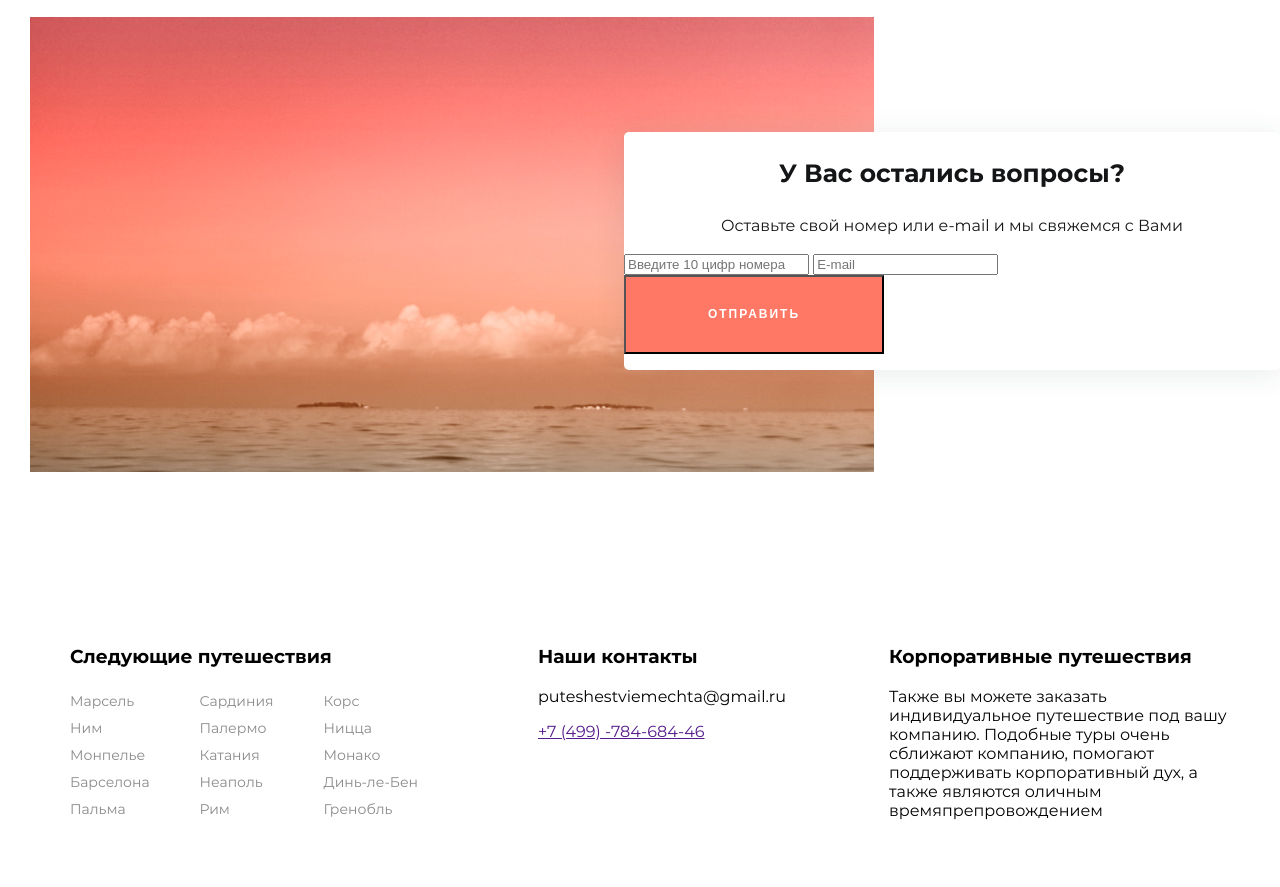
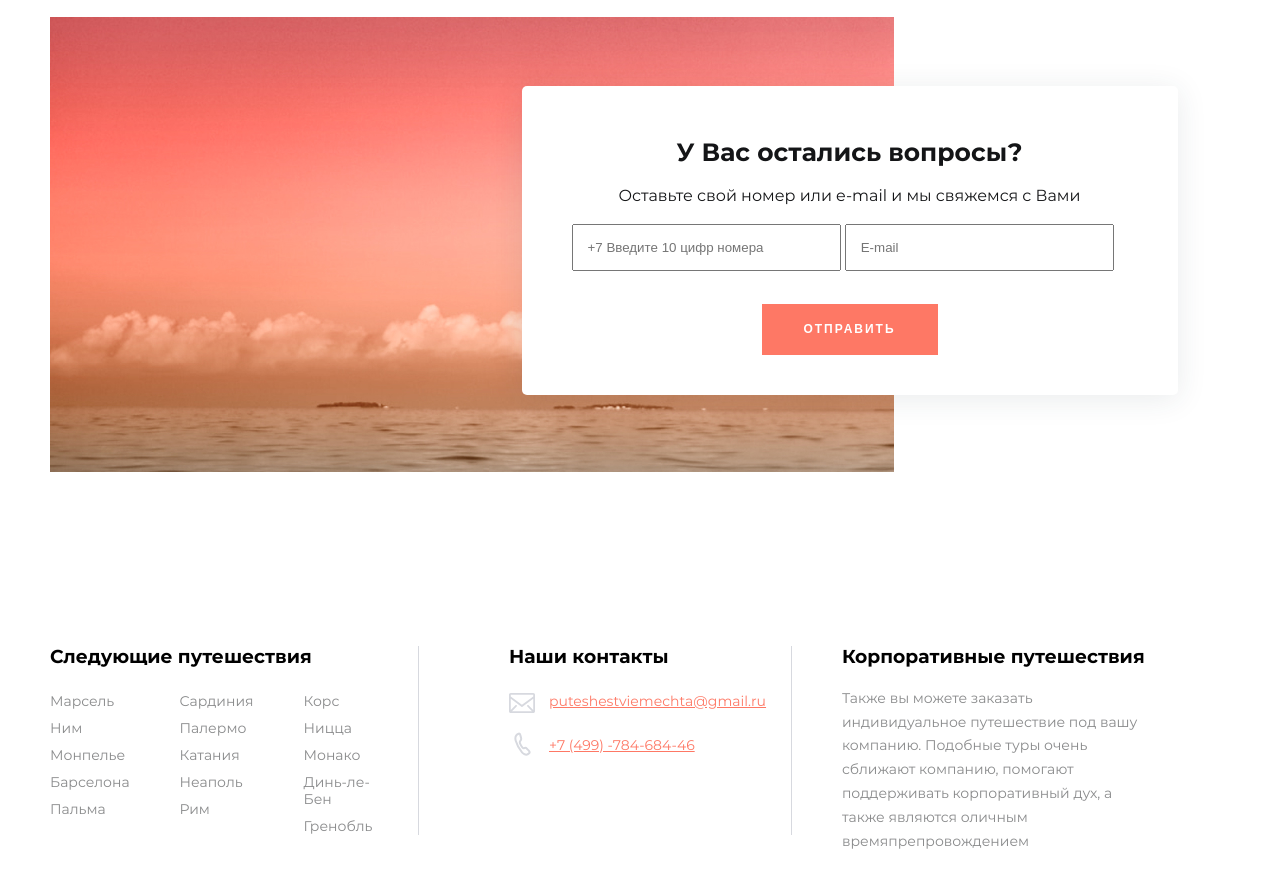
Before and after one commit to anddinara/2020-09-11-eurotrip, a website: page source/index.html in a window 1280 px wide. Shown: the part 3780-4667 px from the top of the page. Drawn offline with nearby package versions, Linux system fonts and the light colour scheme; files that its build step writes are made by us from their sources.

Commit message:
Desktop: service-list, feedback, footer

```diff
--- a/source/index.html
+++ b/source/index.html
@@ -213,8 +213,14 @@
             <div class="prices__info">
               <h2 class="prices__title" id="prices">Цены</h2>
               <p class="prices__text">Специально для Вас  мы разработали 2 пакета цен с разными условиями, отталкиваясь от Ваших потребностей и возможностей. Выберите для себя лучший вариант отпуска и отдохните на все 100%!</p>
-              <span class="prices__contact">Свяжитесь с нами</span><br>
-              <a class="prices__tel" href="">+7 (499)-784-684-46</a>
+              <p class="prices__contact">Свяжитесь с нами</p>
+              <a class="prices__tel" href="">
+
+                <svg class="prices__icon" width="30" height="30" viewBox="0 0 30 30" fill="none" xmlns="http://www.w3.org/2000/svg">
+                <path d="M7.39635 8.62432C7.31179 7.42623 7.57753 6.24606 8.28114 5.29684C8.89115 4.43632 9.68536 3.96636 10.6426 3.69172C11.4489 3.4525 11.9774 3.74561 12.2099 4.64204C12.5421 5.98224 13.0162 7.3225 13.1884 8.73361C13.2427 9.35485 12.8411 10.2332 12.4062 10.6856C11.3161 11.7589 11.5426 12.5399 12.37 14.1643C12.6267 14.6881 13.0344 15.5934 13.8286 16.7919C14.656 17.9992 15.0939 18.6472 16.1569 18.0975C17.3376 17.5035 18.1983 17.8855 19.0891 18.8444C19.6931 19.5369 20.3574 20.1318 20.9614 20.8243C21.8341 21.8542 21.7949 22.5641 21.1124 23.2915C19.8833 24.6309 17.854 25.0736 16.3441 24.1766C15.5106 23.6881 14.6802 23.0487 14.0188 22.303C11.1047 18.9825 9.00291 15.1212 7.73759 10.7632C7.53526 10.0265 7.44165 9.28104 7.39635 8.62432Z" stroke="#FE8978" stroke-width="2" stroke-miterlimit="10"/>
+                </svg>
+
+              +7 (499)-784-684-46</a>
             </div>
             <section class="prices__description service-list">
               <h3 class="service-list__title">Комплексный</h3>
@@ -248,11 +254,10 @@
           <div class="feedback__block">
             <h3 class="feedback__title">У Вас остались вопросы?</h3>
             <p class="feedback__text">Оставьте свой номер или e-mail и мы свяжемся с Вами</p>
-            <form class="feedback__form" method="get">
-              <input class="feedback__input" type="text" name="tel" placeholder="Введите 10 цифр номера" required>
-              <input class="feedback__input" type="text" name="email" placeholder="E-mail">
+            <form class="feedback__form" method="get" action="https://echo.htmlacademy.ru">
+              <input class="feedback__input" type="text" name="tel" placeholder="+7 Введите 10 цифр номера" required pattern="^\+7\d{3}\d{7}$" maxlength="12">
+              <input class="feedback__input" type="text" name="email" placeholder="E-mail" pattern="[a-z0-9._%+-]+@[a-z0-9.-]+\.[a-z]{2,}$">
               <button class="feedback__button button" type="submit">Отправить</button>
-            </p>
             </form>
           </div>
         </section>
@@ -288,7 +293,7 @@
         </section>
         <section class="page-footer__contacts contacts">
           <h3 class="contacts__title">Наши контакты</h3>
-          <p class="contacts__email">puteshestviemechta@gmail.ru</p>
+          <a class="contacts__email" href="">puteshestviemechta@gmail.ru</a><br>
           <a class="contacts__tel" href="">+7 (499) -784-684-46</a>
         </section>
         <section class="page-footer__corporate corporate-travel">
--- /dev/null
+++ b/source/sass/blocks/contacts.scss
@@ -0,0 +1,76 @@
+.contacts {
+  position: relative;
+  margin-left: 90px;
+}
+
+.contacts::before {
+  position: absolute;
+  content: "";
+
+  height: 189px;
+  width: 1px;
+  right: 0px;
+  top: 20px;
+  background-color: #d7d9df;
+}
+
+.contacts__title {
+  margin-bottom: 25px;
+}
+
+.contacts__email {
+  display: block;
+  position: relative;
+  font-family: Montserrat;
+  font-size: 14px;
+  font-style: normal;
+  font-weight: 400;
+  line-height: 17px;
+  text-align: left;
+
+  color: #fe7865;
+
+  margin-left: 40px;
+  margin-bottom: 8px;
+}
+
+.contacts__email::after {
+  position: absolute;
+  content: "";
+
+  width: 30px;
+  height: 20px;
+  left: -40px;
+
+  background-image: url("../img/icon-email.svg");
+  background-repeat: no-repeat;
+  background-position: 0px 0px;
+}
+
+.contacts__tel {
+  position: relative;
+  display: block;
+  font-family: Montserrat;
+  font-size: 14px;
+  font-style: normal;
+  font-weight: 400;
+  line-height: 17px;
+  text-align: left;
+
+  color: #fe7865;
+  margin-left: 40px;
+}
+
+.contacts__tel::after {
+  position: absolute;
+  content: "";
+
+  width: 25px;
+  height: 25px;
+  left: -35px;
+  top: -5px;
+
+  background-image: url("../img/icon-phone-footer.svg");
+  background-repeat: no-repeat;
+  background-position: 0px 0px;
+}
--- /dev/null
+++ b/source/sass/blocks/corporate-travel.scss
@@ -0,0 +1,12 @@
+.corporate-travel {
+  margin-left: 50px;
+}
+
+.corporate-travel__description {
+  font-style: normal;
+  font-weight: normal;
+  font-size: 14px;
+  line-height: 170%;
+
+  color: rgba(20, 21, 23, 0.5);
+}
--- a/source/sass/blocks/feedback.scss
+++ b/source/sass/blocks/feedback.scss
@@ -1,16 +1,14 @@
 .feedback {
   position: relative;
   margin-bottom: 150px;
-}
-
-.feedback__img {
-  margin-left: 30px;
+  margin-left: 50px;
 }
 
 .feedback__block {
   position: absolute;
-  top: 25%;
-  right: 0px;
+  top: 15%;
+  right: calc(35% - 328px);
+  /*left: 328px;*/
   z-index: 2;
   width: 656px;
   background-color: #ffffff;
@@ -23,6 +21,8 @@
   font-weight: 600;
   font-size: 25px;
   line-height: 32px;
+  margin-top: 50px;
+  margin-bottom: 5px;
 
   text-align: center;
 
@@ -39,3 +39,30 @@
 
   color: #141517;
 }
+
+.feedback__input {
+  width: 269px;
+
+  padding-left: 14px;
+  padding-top: 14px;
+  padding-bottom: 14px;
+  padding-right: 14px;
+  margin-bottom: 124px;
+
+  box-sizing: border-box;
+}
+
+.feedback__input:first-child {
+  margin-left: 50px;
+}
+
+.feedback__button {
+  position: absolute;
+  display: block;
+  border: none;
+  padding: 18px 20px 18px 20px;
+  box-sizing: border-box;
+  width: 176px;
+  bottom: 40px;
+  right: calc(50% - 88px);
+}
--- a/source/sass/blocks/more-offers.scss
+++ b/source/sass/blocks/more-offers.scss
@@ -1,3 +1,18 @@
+.more-offers {
+  position: relative;
+}
+
+.more-offers::before {
+  position: absolute;
+  content: "";
+
+  height: 189px;
+  width: 1px;
+  right: 0px;
+  top: 20px;
+  background-color: #d7d9df;
+}
+
 .more-offers__wrapper {
   display: flex;
   flex-direction: row;
--- a/source/sass/blocks/page-footer.scss
+++ b/source/sass/blocks/page-footer.scss
@@ -1,21 +1,24 @@
+.page-footer {
+  max-width: 1920px;
+  margin: 0 auto;
+}
+
 .page-footer__wrapper {
-  max-width: 1200px;
-  margin: 0 auto;
-
   display: flex;
   flex-direction: row;
   margin-bottom: 150px;
+  margin-left: 50px;
+  justify-content: flex-start;
 }
 
 .page-footer__offers {
-  width: 40%;
-  margin-left: 30px;
+  width: 30%;
 }
 
 .page-footer__contacts {
-  width: 30%;
+  width: 23%;
 }
 
 .page-footer__corporate {
-  width: 30%;
+  width: 25%;
 }
--- a/source/sass/blocks/prices.scss
+++ b/source/sass/blocks/prices.scss
@@ -1,8 +1,10 @@
 .prices {
   display: flex;
   flex-direction: row;
+  justify-content: flex-start;
 
   margin-bottom: 140px;
+  margin-left: 50px;
 }
 
 .prices__info {
@@ -22,6 +24,7 @@
 }
 
 .prices__title {
+  position: relative;
   font-style: normal;
   font-weight: 600;
   font-size: 55px;
@@ -29,21 +32,42 @@
   color: #2c2e3f;
 }
 
+.prices__title::before {
+  position: absolute;
+  content: "";
+
+  height: 3px;
+  width: 175px;
+
+  bottom: -18px;
+  left: 0px;
+
+  background-color: #fe7865;
+}
+
 .prices__contact {
   font-style: normal;
   font-weight: 500;
   font-size: 22px;
   line-height: 34px;
-
+  text-align: center;
   color: #141517;
+  margin-bottom: 10px;
 }
 
 .prices__tel {
+  position: relative;
   text-decoration: none;
   font-style: normal;
   font-weight: normal;
   font-size: 20px;
   line-height: 32px;
+  margin-left: 50px;
 
   color: #000000;
 }
+
+.prices__icon {
+  position: absolute;
+  left: -60px;
+}
--- a/source/sass/blocks/service-list.scss
+++ b/source/sass/blocks/service-list.scss
@@ -35,6 +35,10 @@
   padding-top: 10px;
 }
 
+.service-list:hover .service-list__title {
+  color: #fe7865;
+}
+
 .service-list__cost {
   position: absolute;
   top: 40px;
@@ -50,6 +54,10 @@
   color: rgba(20, 21, 23, 0.7);
 }
 
+.service-list:hover .service-list__cost {
+  color: #fe7865;
+}
+
 .service-list__text {
   font-weight: normal;
   font-size: 16px;
@@ -57,10 +65,18 @@
 
   color: #2c2e3f;
   margin-left: 30px;
-  margin-bottom: 60px;
+  margin-right: 30px;
+  margin-bottom: 30px;
+  padding-bottom: 30px;
+  border-bottom: 1px solid rgba(44, 46, 63, 0.3);
+}
+
+.service-list:hover .service-list__text {
+  border-bottom: 1px solid #fe7865;;
 }
 
 .service-list__item {
+  position: relative;
   list-style: none;
   font-weight: normal;
   font-size: 16px;
@@ -72,9 +88,29 @@
   margin-right: 40px;
 }
 
+.service-list__item::before {
+  position: absolute;
+  content: "";
+  left: -25px;
+  top: 8px;
+
+  height: 20px;
+  width: 15px;
+
+  background-image: url("../img/icon-tick-red.svg");
+  background-repeat: no-repeat;
+  background-position: 0px 0px;
+}
+
+.service-list:hover .service-list__item::before {
+  background-image: url("../img/icon-tick-black.svg");
+}
+
 .service-list__button {
+  display: block;
   position: absolute;
   border: none;
   bottom: 30px;
-  right: 30px;
+  right: 35px;
+  width: 80%;
 }
--- a/source/sass/style.scss
+++ b/source/sass/style.scss
@@ -15,3 +15,5 @@
 @import "blocks/page-footer.scss";
 @import "blocks/more-offers.scss";
 @import "blocks/author.scss";
+@import "blocks/contacts.scss";
+@import "blocks/corporate-travel.scss";
```
Also changed, not shown: build/css/style.css, build/img/icon-email.svg (added), build/img/icon-phone-footer.svg (added), build/img/icon-tick-black.svg (added), build/img/icon-tick-red.svg (added), build/img/sprite_auto.svg (added), build/index.html, source/img/icon-email.svg (added), source/img/icon-phone-footer.svg (added), source/img/icon-tick-black.svg (added), source/img/icon-tick-red.svg (added), 1 other file.
